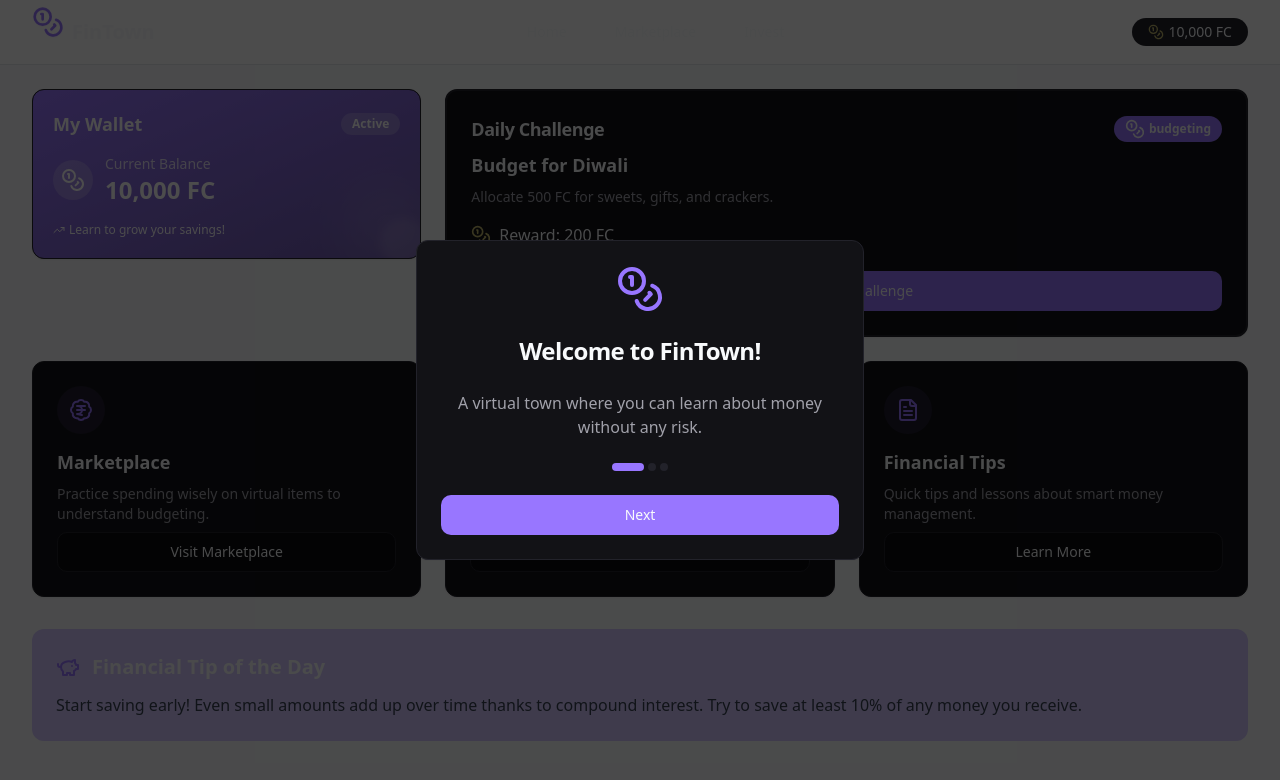
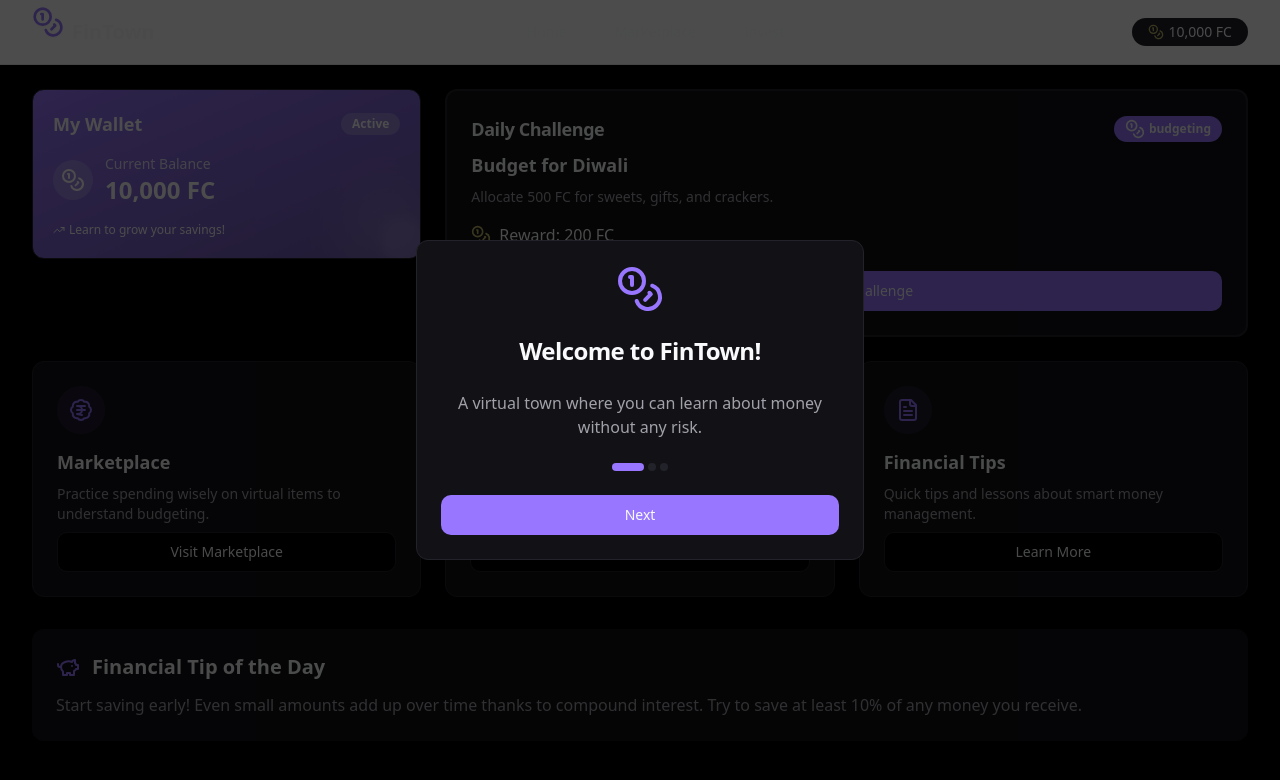
Before and after one commit to santoshdvc/fincoins-teen-town-india, a React (Vite) app: page / in a window 1280 px wide. Shown: the top 780 px of the page. Built offline with nearby package versions, Linux system fonts and the light colour scheme.

Commit message:
Fix: Set main page background to black
Set the background color of the main page to black.

```diff
--- a/src/index.css
+++ b/src/index.css
@@ -5,7 +5,7 @@
 
 @layer base {
   :root {
-    --background: 240 10% 5%;
+    --background: 0 0% 0%;
     --foreground: 210 40% 98%;
 
     --card: 240 10% 8%;
--- a/src/pages/Index.tsx
+++ b/src/pages/Index.tsx
@@ -13,7 +13,7 @@ const Dashboard = () => {
   const { isNewUser } = useGameContext();
 
   return (
-    <div className="min-h-screen bg-gray-50">
+    <div className="min-h-screen bg-background">
       {isNewUser && <OnboardingWizard />}
 
       <Navbar />
@@ -88,12 +88,12 @@ const Dashboard = () => {
           </Link>
         </div>
 
-        <div className="mt-8 bg-finpurple-light p-6 rounded-lg">
+        <div className="mt-8 bg-card p-6 rounded-lg">
           <div className="flex items-center gap-3 mb-3">
             <PiggyBank className="h-6 w-6 text-finpurple" />
             <h2 className="text-xl font-bold">Financial Tip of the Day</h2>
           </div>
-          <p className="text-gray-700">
+          <p className="text-muted-foreground">
             Start saving early! Even small amounts add up over time thanks to compound interest.
             Try to save at least 10% of any money you receive.
           </p>
```
